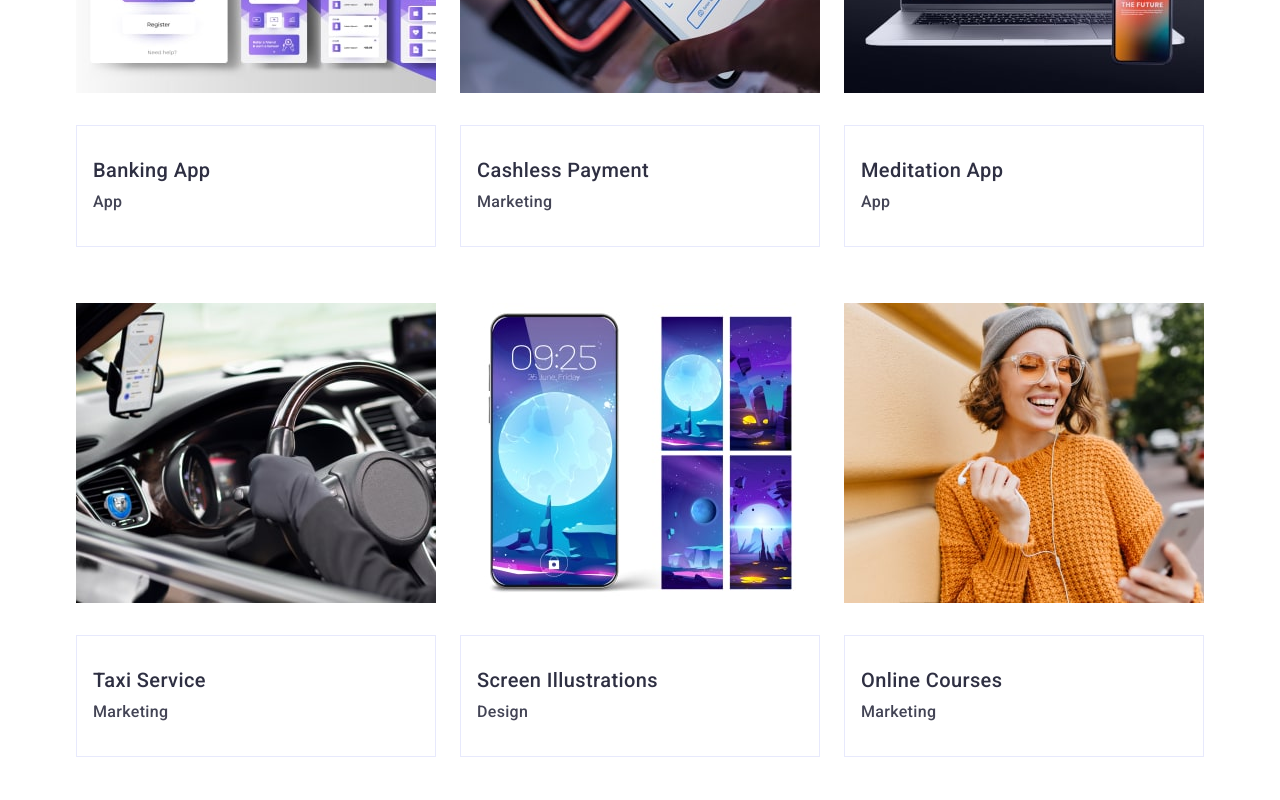
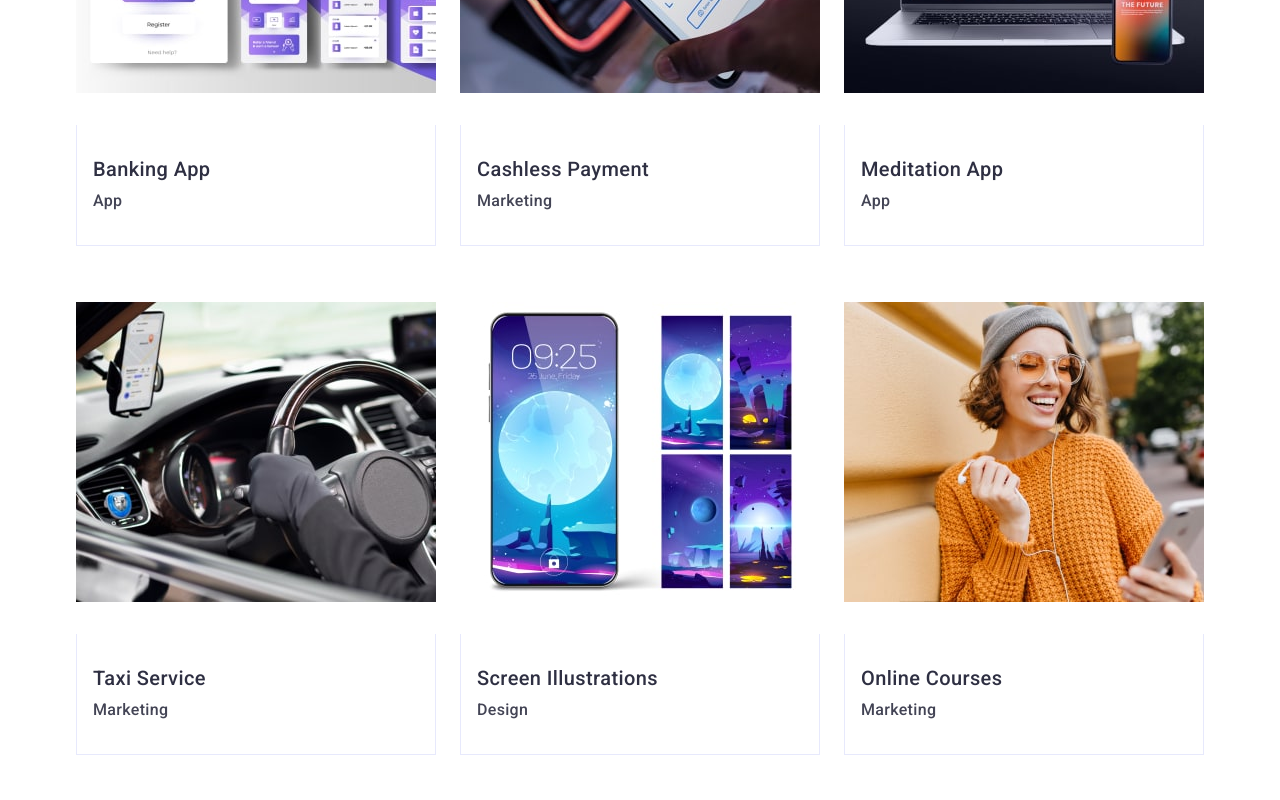
Before and after one commit to mieguzki/goit-markup-hw-03, a plain HTML site: page index.html in a window 1280 px wide. Shown: the part 2340-3140 px from the top of the page. Drawn offline with nearby package versions, Linux system fonts and the light colour scheme.

Commit message:
border-top none

```diff
--- a/css/styles.css
+++ b/css/styles.css
@@ -298,9 +298,10 @@ letter-spacing:0.02em;
 }
 .portfolio-body  {
     padding: 32px 16px;
+    margin-bottom: 8px;
+    border: 1px solid #e7e9fc;
     border-top: none;
-    margin-bottom: 8px;
-    border: 1px solid #e7e9fc
+
 }
 
 .portfolio-list {
```
